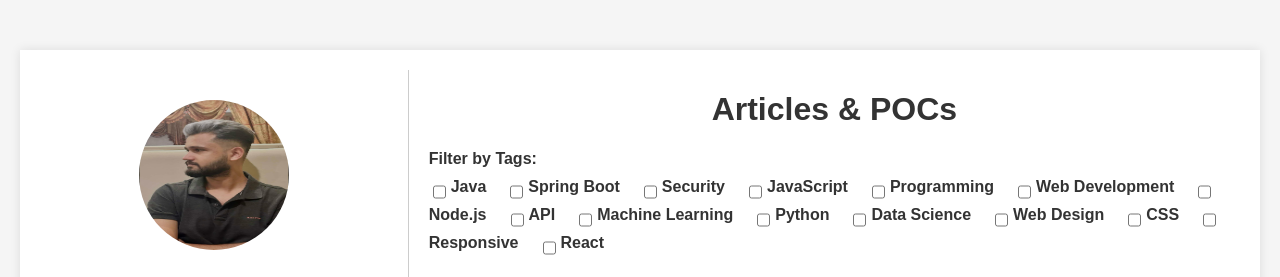
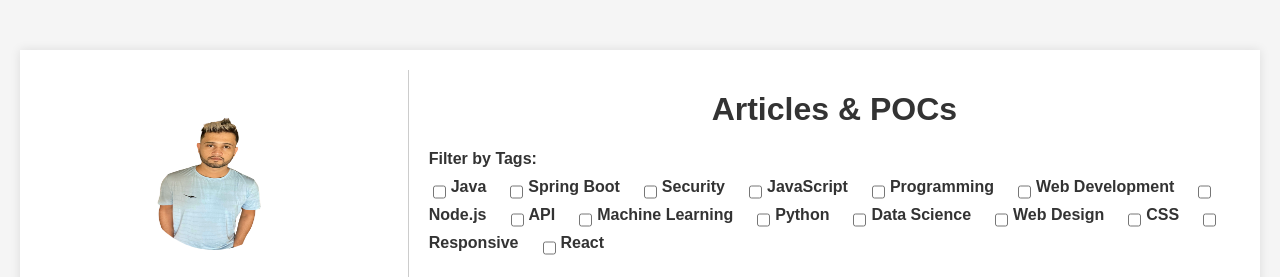
Before and after one commit to AmritcsAdhikari/amrit-a, a plain HTML site: page index.html in a window 1280 px wide. Shown: the top 277 px of the page. Drawn offline with Linux system fonts and the light colour scheme.

Commit message:
add cover #2

```diff
--- a/index.html
+++ b/index.html
@@ -12,7 +12,7 @@
     <div class="container">
         <!-- Sidebar -->
         <div class="sidebar">
-            <img src="./cover.jfif" alt="Profile Photo" class="profile-photo">
+            <img src="./cover-1.jpeg" alt="Profile Photo" class="profile-photo">
 
 			<div class="description">
 				<h2 class="author-name">Adhikari Amrit</h2>
```
